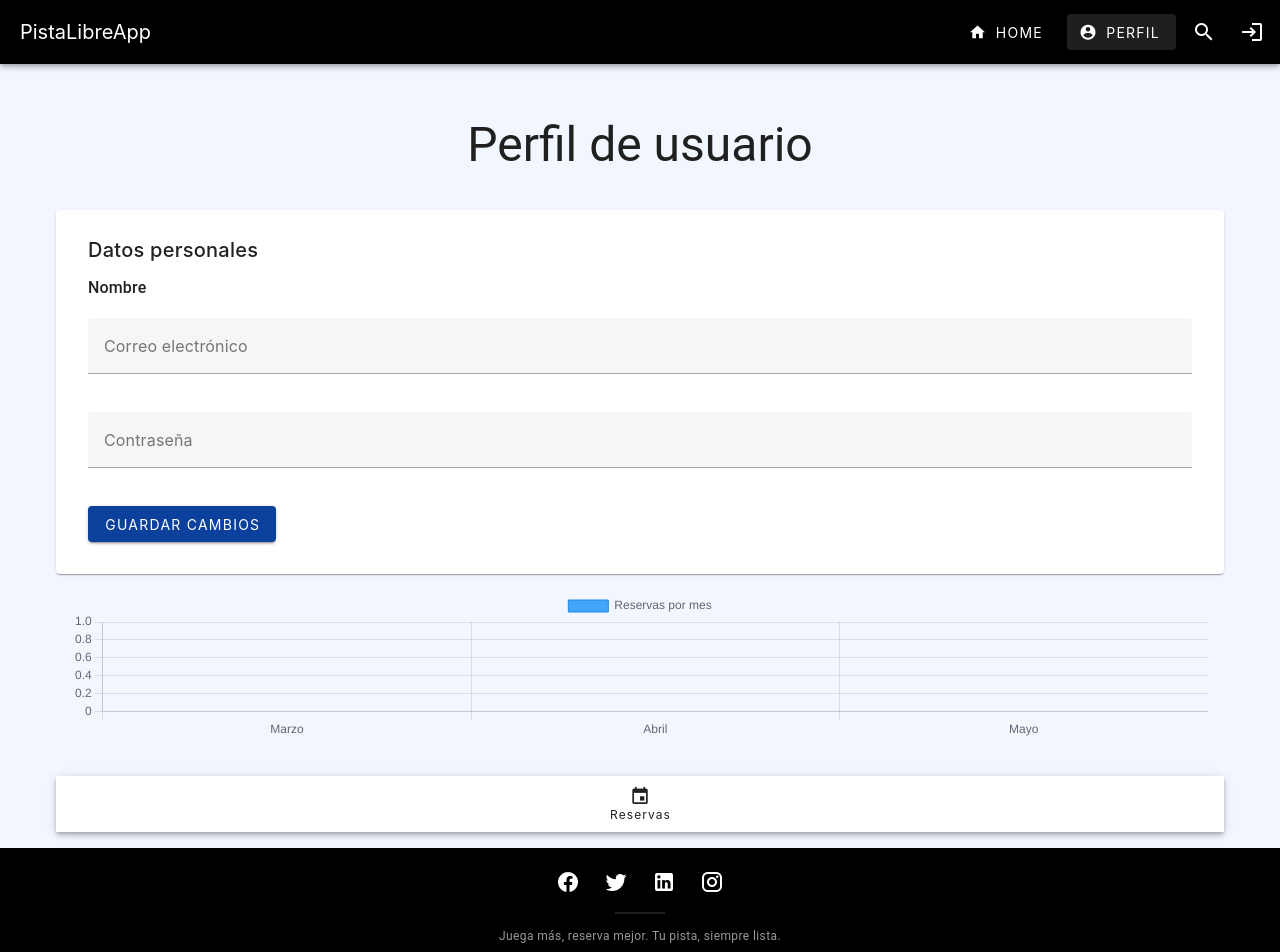
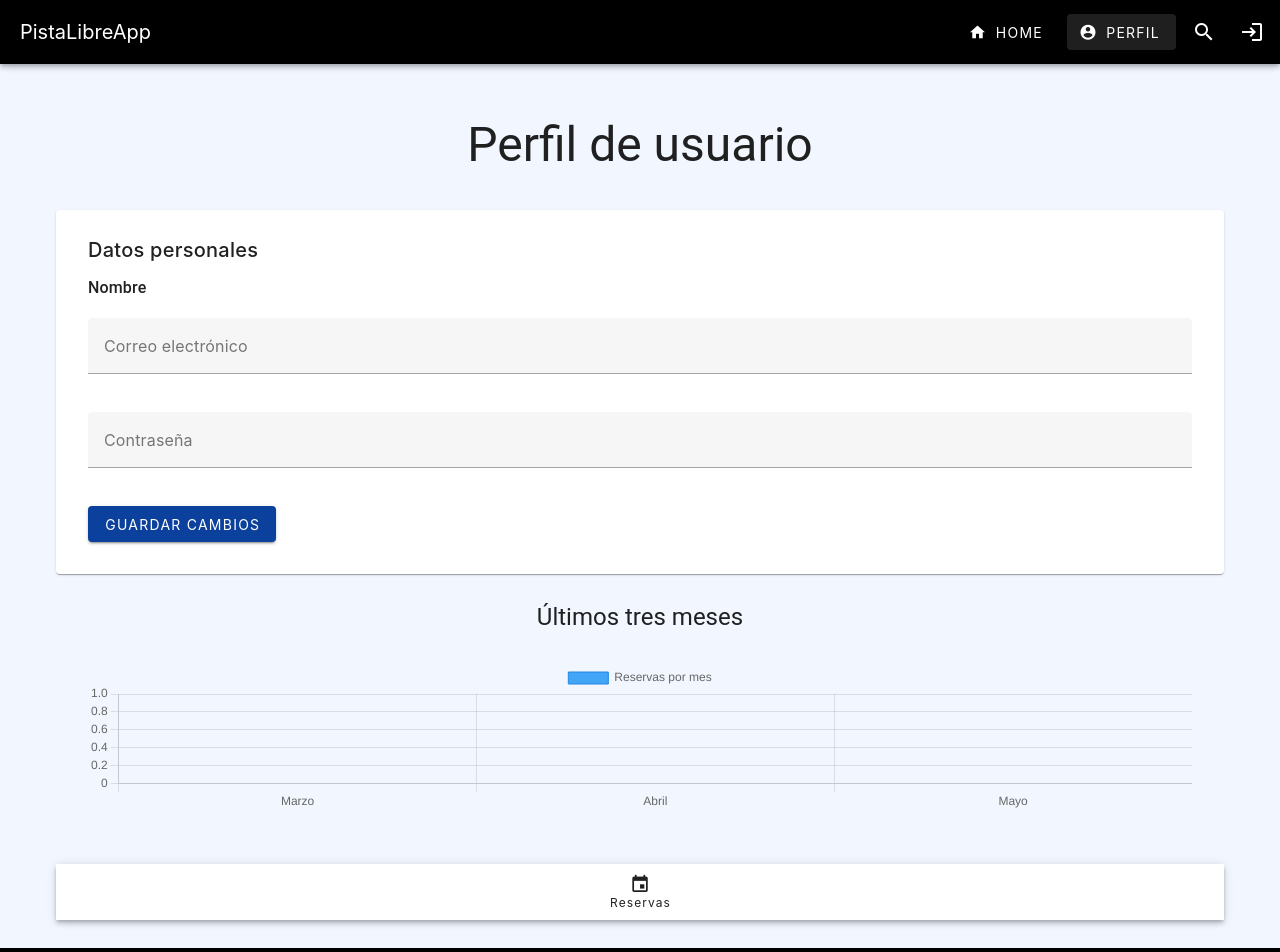
Before and after one commit to ceemeese/pistaLibre, a Vue app in the folder frontend/: page /user in a window 1280 px wide. Shown: the top 952 px of the page. Built offline with nearby package versions, Linux system fonts and the light colour scheme; sample sign-in values are in the browser's storage; the HTML template or start-up script is replaced by a standard one; what v-calendar would draw is missing.

Commit message:
Add botón back y título en chart

```diff
--- a/frontend/src/components/AppChartData.vue
+++ b/frontend/src/components/AppChartData.vue
@@ -2,7 +2,7 @@
     <v-container>
       <!-- Gráfico de barras solo en pantallas grandes -->
       <v-row>
-        <v-col class="d-none d-md-flex" cols="12">
+        <v-col cols="12">
           <Bar :data="chartData" :options="chartOptions" />
         </v-col>
       </v-row>
--- a/frontend/src/types/table.ts
+++ b/frontend/src/types/table.ts
@@ -14,16 +14,16 @@ export const reservationHeaderAdmin: Header[] = [
     { text: 'Pista', value: 'court' },
     { text: 'Usuario', value: 'user' },
     { text: 'Fecha', value: 'date' },
-    { text: 'Hora inicio', value: 'startTime' },
-    { text: 'Hora fin', value: 'endTime' },
+    { text: 'Inicio', value: 'startTime' },
+    { text: 'Fin', value: 'endTime' },
 ]
 
 
 export const reservationHeaderUser: Header[] = [
     { text: 'Pista', value: 'court' },
     { text: 'Fecha', value: 'date' },
-    { text: 'Hora inicio', value: 'startTime' },
-    { text: 'Hora fin', value: 'endTime' },
+    { text: 'Inicio', value: 'startTime' },
+    { text: 'Fin', value: 'endTime' },
 ]
 
 
--- a/frontend/src/views/CourtsView.vue
+++ b/frontend/src/views/CourtsView.vue
@@ -1,11 +1,12 @@
 <template>
-    <v-container>
+    <v-container class="d-flex flex-column">
         <h1 class="text-h4 text-md-h3 mb-6 mb-md-10 text-center mt-3 mt-md-10">Pistas</h1>
         <AppDateTable
             :headers="courtHeader"
             :items="store.courts"
             @delete-item="handleDeleteItem"
         />
+        <v-btn @click="$router.back()" class="elevation-4 rounded-xl mt-6 mx-auto" color="black">Atrás</v-btn>
     </v-container>
 </template>
 
--- a/frontend/src/views/ReservationsView.vue
+++ b/frontend/src/views/ReservationsView.vue
@@ -1,5 +1,5 @@
 <template>
-    <v-container>
+    <v-container class="d-flex flex-column">
         <h1 class="text-h4 text-md-h3 mb-6 mb-md-10 text-center mt-3 mt-md-10">Reservas</h1>
         <AppDateTable
             v-if="formattedItems.length > 0"
@@ -7,6 +7,7 @@
             :items="formattedItems"
             @delete-item="handleDeleteItem"
         />
+        <v-btn @click="$router.back()" class="elevation-4 rounded-xl mt-6 mx-auto" color="black">Atrás</v-btn>
     </v-container>
 </template>
 
--- a/frontend/src/views/UserView.vue
+++ b/frontend/src/views/UserView.vue
@@ -2,10 +2,13 @@
     <v-container>
         <h1 class="text-h4 text-md-h3 mb-6 mb-md-10 text-center mt-3 mt-md-10">Perfil de usuario</h1>
         <Info />
-        <Chart
-            :reservationPerMonth="reservationPerMonth"
-        />
-        <NavAdmin  />
+        <v-container class="d-none d-md-flex flex-column">
+            <h5 class="text-h5 text-md-h5 mb-md-3 text-center mt-md-3">Últimos tres meses</h5>
+            <Chart
+                :reservationPerMonth="reservationPerMonth"
+            />
+        </v-container>
+        <Nav class="mb-3"  />
     </v-container>
 
 </template>
@@ -13,7 +16,7 @@
 <script setup lang="ts">
 
     import Info from '@/components/AppUserInfo.vue'
-    import NavAdmin from '@/components/AppAdminNav.vue'
+    import Nav from '@/components/AppAdminNav.vue'
     import { useUsersStore } from '@/stores/userStore'
     import { useReservationsStore } from '@/stores/reservationStore'
     import Chart from '../components/AppChartData.vue'
--- a/frontend/src/views/UsersView.vue
+++ b/frontend/src/views/UsersView.vue
@@ -1,11 +1,12 @@
 <template>
-    <v-container>
+    <v-container class="d-flex flex-column">
         <h1 class="text-h4 text-md-h3 mb-6 mb-md-10 text-center mt-3 mt-md-10">Usuarios</h1>
         <AppDateTable
             :headers="userHeader"
             :items="store.users"
             @delete-item="handleDeleteItem"
         />
+        <v-btn @click="$router.back()" class="elevation-4 rounded-xl mt-6 mx-auto" color="black">Atrás</v-btn>
     </v-container>
 </template>
 
```
